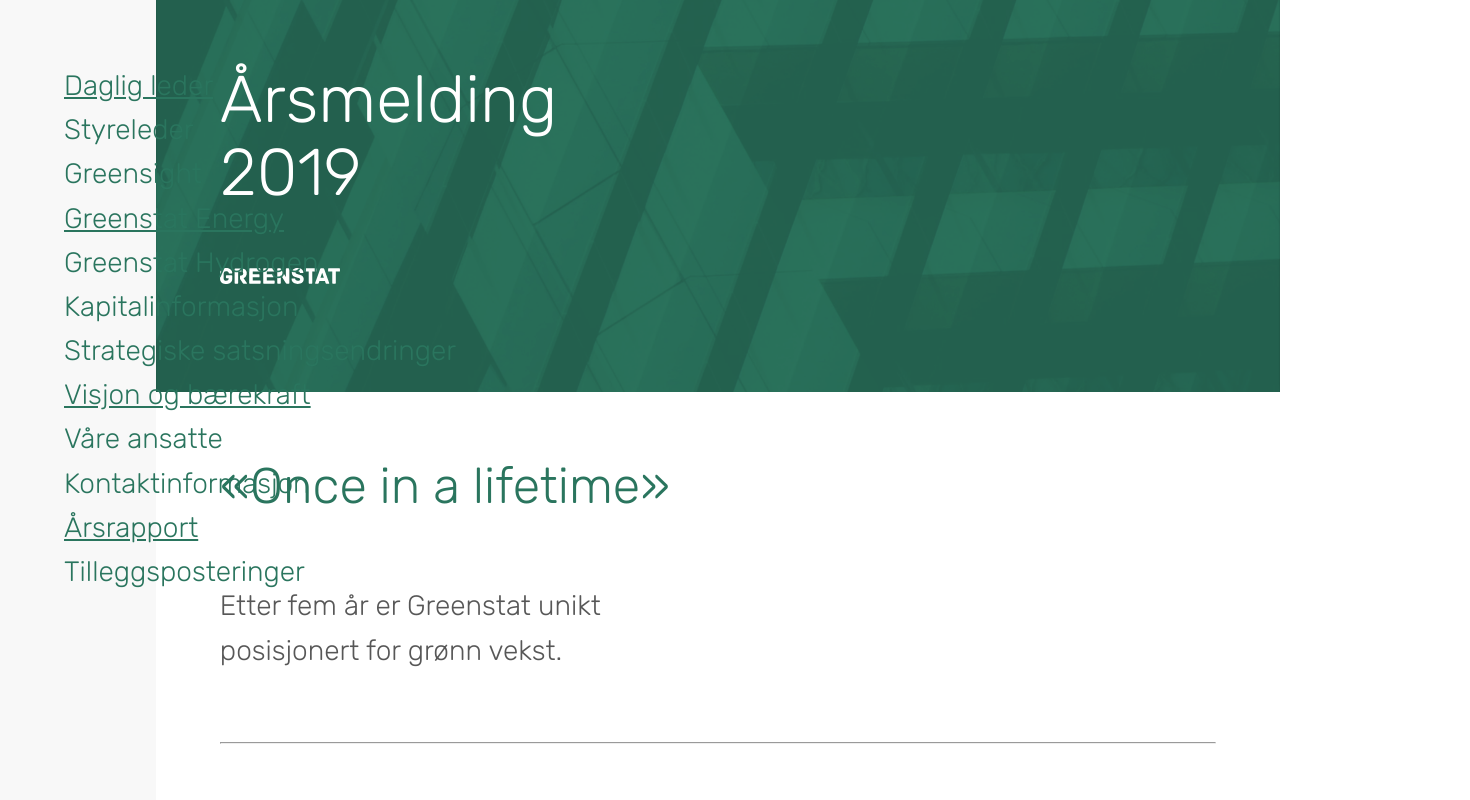
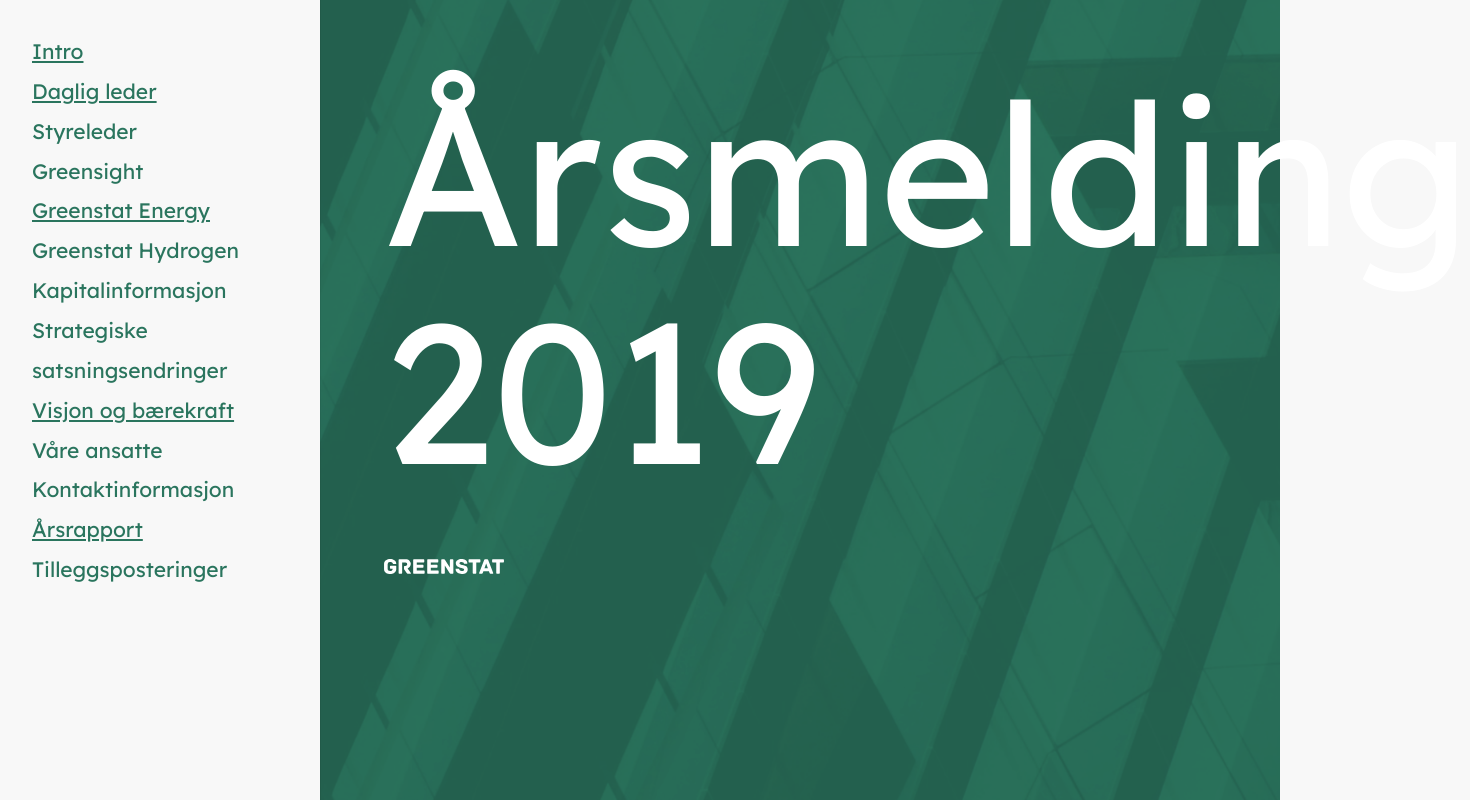
Before and after one commit to miaholte/miaholte.github.io, a plain HTML site: page multi-col/index.html in a window 1280 px wide. Shown: the top 800 px of the page, 1470 px wide, since content can reach past the window. Drawn offline with Linux system fonts and the light colour scheme.

Commit message:
fixed position

```diff
--- a/multi-col/index.html
+++ b/multi-col/index.html
@@ -1,25 +1,26 @@
 <!DOCTYPE html>
-<html lang="no">
+<html lang="no" >
 <head>
     <meta charset="UTF-8">
     <meta name="viewport" content="width=device-width, initial-scale=1.0">
     <title>Greenstat årsrapport</title>
     <link rel="stylesheet" href="style.css">
     <link rel="preconnect" href="https://fonts.gstatic.com">
-    <link href="https://fonts.googleapis.com/css2?family=Rubik:ital,wght@0,300;0,400;0,600;1,300;1,400;1,600&display=swap" rel="stylesheet">
     <link href="https://fonts.googleapis.com/css2?family=Lexend+Deca&display=swap" rel="stylesheet">
 </head>
 
 
-
+<body>
 
 
 
 <div class="container">
 
+    <div class="row">
 
         <nav class="nav">
             <ul class="sidebar">
+                <li><a href="#top">Intro</a></li>
                 <li><a href="#chapter-01">Daglig leder</a></li>
                 <li>Styreleder</li>
                 <li>Greensight</li>
@@ -35,15 +36,13 @@
             </ul>
         </nav>
 
+        <main class="content">
+            <div class="cover">
+                <h1 id="#top">Årsmelding <br>2019</h1>
+                <img src="../assets/white-logo.svg" width="120px" height="15px" alt="">
+            </div>
 
-
-
-<div class="content">
-<div class="cover">
-    <h1>Årsmelding <br>2019</h1>
-    <img src="../assets/white-logo.svg" width="120px" height="15px" alt="">
-
-</div>
+            <div class="chapters">
                 <article>
                     <h2 id="chapter-01">«Once in a lifetime»</h2>
                     <blockquote>Etter fem år er Greenstat unikt posisjonert for grønn vekst.</blockquote>
@@ -120,11 +119,6 @@ til å posisjonere oss i fremtidige realiserings- prosjekter.</p>
                 </article>
 
 
-
-
-
-
-
                 <article>
 
 
@@ -198,8 +192,6 @@ NOK 1,80 ved inngangen til 2019 til NOK 2,20 ved utgangen av året, noe som gir
                         </tr>
                         </table>
                 </article>
-
-
 
 
                 <article>
@@ -357,6 +349,7 @@ NOK 1,80 ved inngangen til 2019 til NOK 2,20 ved utgangen av året, noe som gir
                     </table>
                 </article>
 
+
                 <div class="footnotes">
             <h2>Noter</h2>
                 <div class="footnote" id="footnote-000">
@@ -388,22 +381,18 @@ er reversert når grunnlaget for nedskrivning ikke lenger er til stede.</p>
 
                 </div>
             </div>
+            </div><!--chapters-->
 
         <div class="download">
             <h4>Lese rapporten senere?</h4>
             <a class="btn" href="../assets/gs_aarsmelding_19_web.pdf">Last ned pdf versjon</a>
         </div>
+        </main> <!--content-->
 
-</div><!--content-->
+    </div><!--row-->
 </div><!--container-->
 
 
 
-
-
-
-
-<body>
-
 </body>
 </html>
--- a/multi-col/style.css
+++ b/multi-col/style.css
@@ -1,4 +1,3 @@
-
 html, body, div, span, applet, object, iframe, h1, h2, h3, h4, h5, h6, p, blockquote, pre, a, abbr, acronym, address, big, cite, code, del, dfn, em, img, ins, kbd, q, s, samp, small, strike, strong, sub, sup, tt, var, b, u, i, center, dl, dt, dd, ol, ul, li, fieldset, form, label, legend, table, caption, tbody, tfoot, thead, tr, th, td, article, aside, canvas, details, embed, figure, figcaption, footer, header, hgroup, menu, nav, output, ruby, section, summary, time, mark, audio, video {
   margin: 0;
   padding: 0;
@@ -7,13 +6,16 @@ html, body, div, span, applet, object, iframe, h1, h2, h3, h4, h5, h6, p, blockq
   vertical-align: baseline;
 }
 body {
-  background-color: #fff;
-  font-family: Roboto, sans-serif;
+  background-color: #f8f8f8;
+  font-family: 'Lexend Deca', sans-serif;
+  -webkit-font-smoothing: antialiased;
   line-height: 1.6;
-
+  color:rgba(0,0,0,0.75);
   }
 html{
   font-size: 100%; /*19px - 1.333 */
+  scroll-behavior: smooth;
+
 }
 
 /* Units
@@ -31,7 +33,7 @@ html{
   --typo-h2: 3.125rem;
   --typo-h4: 1.75rem;
   --typo-font-weight: 300;
-  --typo-rubik: 'Rubik', sans-serif;
+  --typo-main: 'Lexend Deca', sans-serif;
   --margin-1:2.125rem;
   --margin-2: 4.25rem;
   --short-width: 66%;
@@ -61,7 +63,7 @@ a:hover {
 
 /* Typoscale*/
 h1,h2,h3,h4,h5,h6 {
-  font-family: var(--typo-rubik);
+  font-family: var(--typo-main);
   font-weight: 100;
   color: var(--primary-color);
   }
@@ -117,13 +119,12 @@ cite {
   font-size: 1.312rem;
   line-height:1.578;
   margin-bottom: 1.578rem;
-  font-style: normal;
   color: var(--primary-color);
 }
 
 blockquote{
   font-size:var(--typo-h4);
-  font-family: var(--typo-rubik);
+  font-family: var(--typo-main);
   font-weight:var(--typo-font-weight);
   color: rgba(0,0,0,0.66);
   margin-bottom: var(--margin-2);
@@ -133,7 +134,7 @@ blockquote{
 
 .lead {
   color: rgba(0,0,0,0.75);
-  font-family: var(--typo-rubik);
+  font-family: var(--typo-main);
   font-size: 2.312rem;
   line-height: 1.2;
   font-weight: 100;
@@ -146,82 +147,44 @@ blockquote{
 /*layout*/
 
 .container {
+  width: 100%;
+  margin-right: auto;
+  margin-left: auto;
+  background: #fff;
+}
+.row {
   display: flex;
-  flex-flow: row wrap;
-  justify-content: space-around;
-  margin: 0 auto;
-  background: #fff;
-
-}
-.content {
   flex-wrap: wrap;
-  flex: 5;
   }
-.cover {
-  background-image: url(../assets/cover.png);
-  background-size: cover;
-  height: 33vh;
-  padding: 5vw;
-  margin: 0 auto;
-  color: #fff;
-  justify-content: space-between;
-}
-.cover h1{
-  color: #fff;
+.content{
+  width: 75%;
+  margin-left: auto!important;
+  padding-left: 30px;
 }
 
-article {
-  margin: 5vw ;
-}
-.download {
-  background-color: var(--primary-color);
-  padding: 10vw;
-  margin: 0 auto;
-  color: #fff;
-  text-align: center;
-  justify-content: center;
-}
-.download h4, .download p a {
-  color:#fff;
-  margin-top: 0;
-}
-.download .btn {
-  background-color: #fff;
-  font-weight: 500;
-  padding: .9375rem 2rem;
-  text-transform: uppercase;
-  display: inline-block;
-  letter-spacing: .078em;
-  position: relative;
-}
-.download a.btn {
-  text-decoration: none;
-}
 
 .nav {
-  display: flex;
-  flex: 1 ;
-  padding: 5vw;
-  min-height: 100vh;
+  position: fixed;
+  top:0;
+  bottom: 0;
+  left: 0;
+  z-index: 100;
+  flex: 0 0 auto;
+  width: 25%;
   background-color: #f8f8f8;
 }
 .nav ul li {
   overflow-wrap: break-word;
 }
-ul.sidebar {
-  position: fixed; /*fix bugs*/
-  }
-
 .nav ul {
-  font-family: var(--typo-rubik);
+  font-family: var(--typo-main);
   color: var(--primary-color);
   margin-bottom: calc(1.578rem * 3);
-  font-size: var(--typo-h4);
-  line-height: 1.3;
+  font-size: 1.312rem;
   font-weight: var(--typo-font-weight);
 }
 .nav ul li {
-  line-height: 1.578;
+  line-height: 1.9;
   list-style: none;
 }
 .nav ul li a {
@@ -230,11 +193,40 @@ ul.sidebar {
 .nav ul li a:hover{
   text-decoration: underline;
 }
+.sidebar {
+  padding: 2rem;
+}
+.chapters {
+  padding: 5vw;
+}
+
+.cover {
+  background-image: url(../assets/cover.png);
+  background-size: cover;
+  height: 100vh;
+  margin: 0 auto;
+  padding-left: 5vw;
+  color: #fff;
+  justify-content: space-between;
+}
+.cover h1{
+  color: #fff;
+  padding-top: 5vw;
+  font-size: calc(4.125rem * 3);
+}
 
 .two-col {
   column-count: 2;
   column-gap: 3rem;
 }
+article {
+  margin-top: 15rem;
+}
+
+
+
+
+
 
 /*table*/
 
@@ -268,10 +260,35 @@ td, th {
   border-spacing: 0;
 }
 
+/*download*/
+.download {
+  background-color: var(--primary-color);
+  padding: 10vw;
+  margin: 0 auto;
+  color: #fff;
+  text-align: center;
+  justify-content: center;
+}
+.download h4, .download p a {
+  color:#fff;
+  margin-top: 0;
+}
+.download .btn {
+  background-color: #fff;
+  font-weight: 500;
+  padding: .9375rem 2rem;
+  text-transform: uppercase;
+  display: inline-block;
+  letter-spacing: .078em;
+  position: relative;
+}
+.download a.btn {
+  text-decoration: none;
+}
 
 /*footnotes*/
 .footnotes {
-  padding: 5vw;
+  margin-top: 5vw;
 }
 .footnote {
   border-top: 5px solid rgba(42,117,94,0.2);
--- a/one-col/style.css
+++ b/one-col/style.css
@@ -15,6 +15,7 @@ body {
   }
 html{
   font-size: 100%; /*19px - 1.333 */
+  scroll-behavior: smooth;
 }
 
 /* Units
@@ -149,15 +150,16 @@ blockquote{
 
 
 .container {
-  width: 29vw;
+  width: 80vw;
   margin: 0 auto;
-  padding: 5vw;
-  padding-top: 8rem;
   background: #fff;
+  max-width:1280px;
 }
 
 .content {
   flex-wrap: wrap;
+  padding: 5vw;
+  padding-top: 8rem;
   }
 article {
   margin: 12rem 0;
@@ -167,9 +169,8 @@ article {
   background-size: cover;
   display: flex;
   flex-direction: column;
-  width: 29vw;
   height: 33vh;
-  padding: 5vw;
+  padding: 5vw ;
   margin: 0 auto;
   color: #fff;
   margin-top: var(--margin-2);
@@ -181,7 +182,6 @@ article {
 
 .download {
   background-color: var(--primary-color);
-  width: 19vw;
   padding: 6vw 10vw;
   margin: 0 auto;
   color: #fff;
```
Also changed, not shown: multi-col/script.js (added, +27 -0 lines), one-col/index.html (+4 -2 lines), 1 other file. Lines whose indentation alone changed are shown as unchanged.
